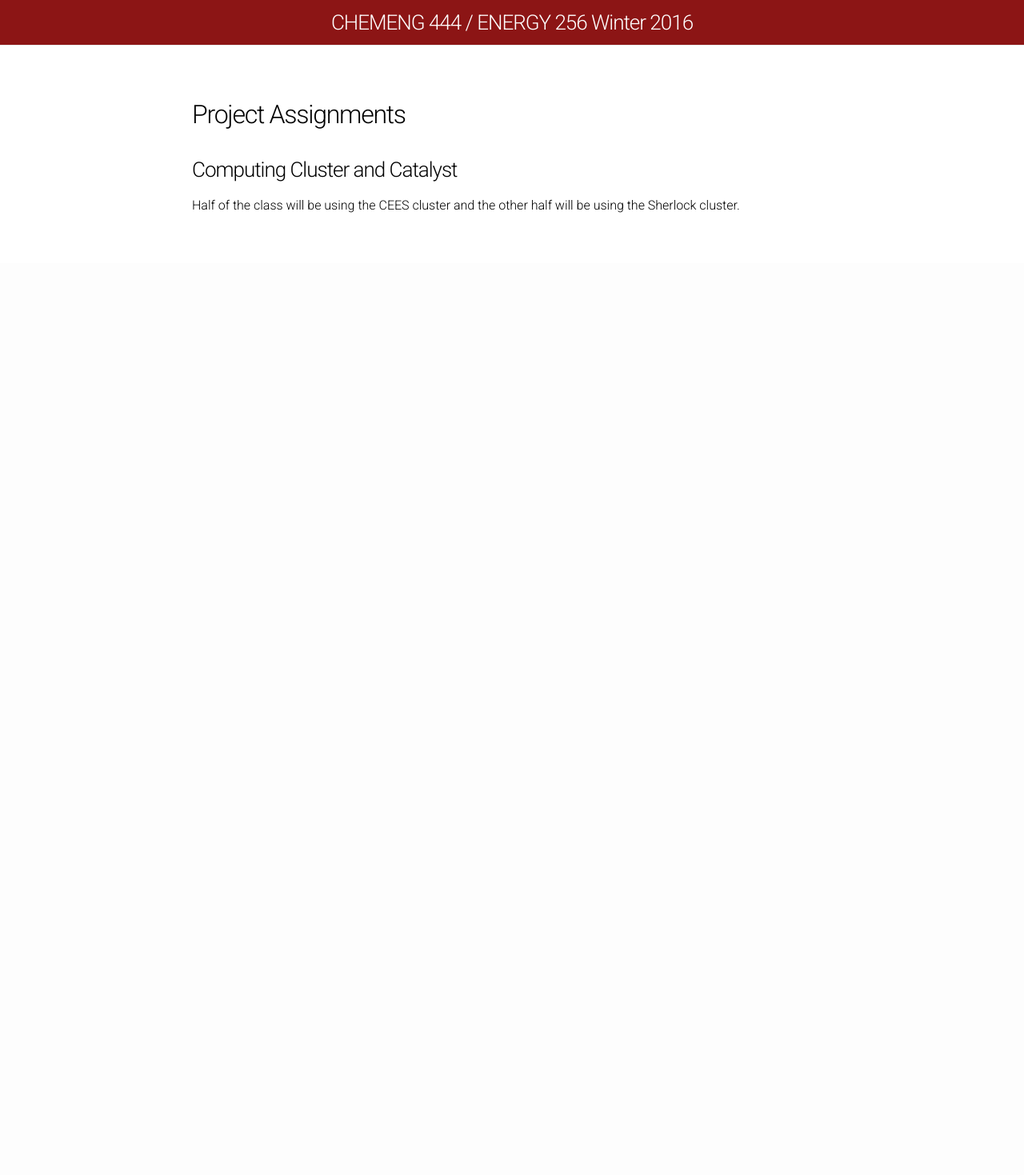
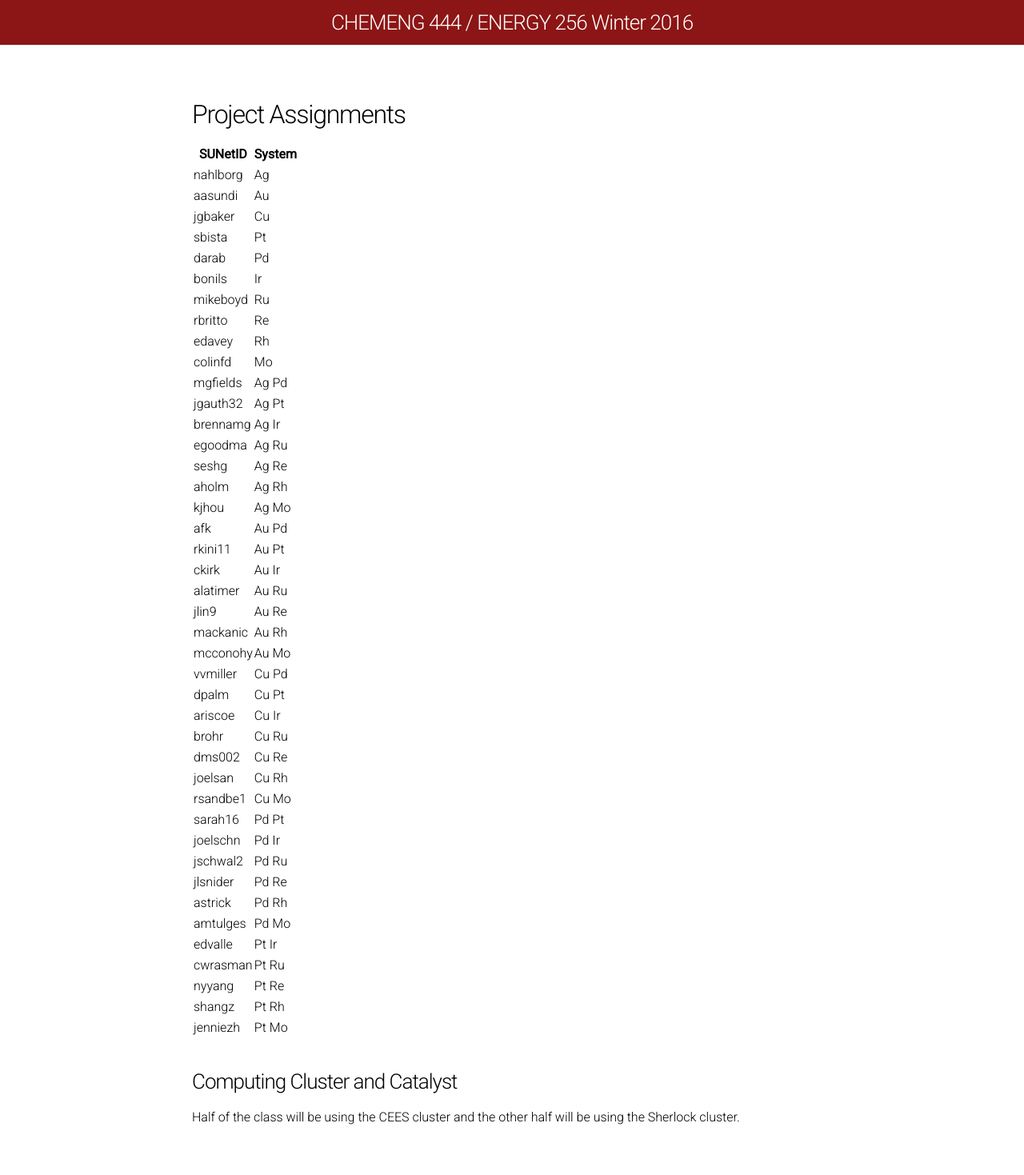
Before and after one commit to chemeng444/chemeng444.github.io, a Jekyll site: the page built from ProjectAssignments.md, in a window 1280 px wide. Shown: the whole page at 80% size. Built offline with Jekyll 4.4.1, drawn with Linux system fonts in a browser that asks for light colours; Markdown is read by kramdown in place of the engine named in the settings; before the commit the page ends 900 px from its top, so only the background shows below that.

Commit message:
Update project assignments.

```diff
--- a/ProjectAssignments.md
+++ b/ProjectAssignments.md
@@ -6,6 +6,51 @@ permalink: /Project_Assignments/
 
 ## Project Assignments
 
+| SUNetID  	| System 	|
+|----------	|--------	|
+| nahlborg 	| Ag     	|
+| aasundi  	| Au     	|
+| jgbaker  	| Cu     	|
+| sbista   	| Pt     	|
+| darab    	| Pd     	|
+| bonils   	| Ir     	|
+| mikeboyd 	| Ru     	|
+| rbritto  	| Re     	|
+| edavey   	| Rh     	|
+| colinfd  	| Mo     	|
+| mgfields 	| Ag Pd  	|
+| jgauth32 	| Ag Pt  	|
+| brennamg 	| Ag Ir  	|
+| egoodma  	| Ag Ru  	|
+| seshg    	| Ag Re  	|
+| aholm    	| Ag Rh  	|
+| kjhou    	| Ag Mo  	|
+| afk      	| Au Pd  	|
+| rkini11  	| Au Pt  	|
+| ckirk    	| Au Ir  	|
+| alatimer 	| Au Ru  	|
+| jlin9    	| Au Re  	|
+| mackanic 	| Au Rh  	|
+| mcconohy 	| Au Mo  	|
+| vvmiller 	| Cu Pd  	|
+| dpalm    	| Cu Pt  	|
+| ariscoe  	| Cu Ir  	|
+| brohr    	| Cu Ru  	|
+| dms002   	| Cu Re  	|
+| joelsan  	| Cu Rh  	|
+| rsandbe1 	| Cu Mo  	|
+| sarah16  	| Pd Pt  	|
+| joelschn 	| Pd Ir  	|
+| jschwal2 	| Pd Ru  	|
+| jlsnider 	| Pd Re  	|
+| astrick  	| Pd Rh  	|
+| amtulges 	| Pd Mo  	|
+| edvalle  	| Pt Ir  	|
+| cwrasman 	| Pt Ru  	|
+| nyyang   	| Pt Re  	|
+| shangz   	| Pt Rh  	|
+| jenniezh 	| Pt Mo  	|
+
 ### Computing Cluster and Catalyst
 
 Half of the class will be using the CEES cluster and the other half will be using the Sherlock cluster.
--- a/_config.yml
+++ b/_config.yml
@@ -5,5 +5,4 @@ url: "http://chemeng444.github.io"
 baseurl: ""
 
 # Build settings
-markdown: redcarpet
 permalink: pretty
```
Also changed, not shown: ASE/Adsorption/README.md (+7 -12 lines), ASE/Getting_Started/README.md (+16 -8 lines), ASE/Transition_States/README.md (+32 -32 lines), Index.md (+3 -5 lines), 3 other files.
